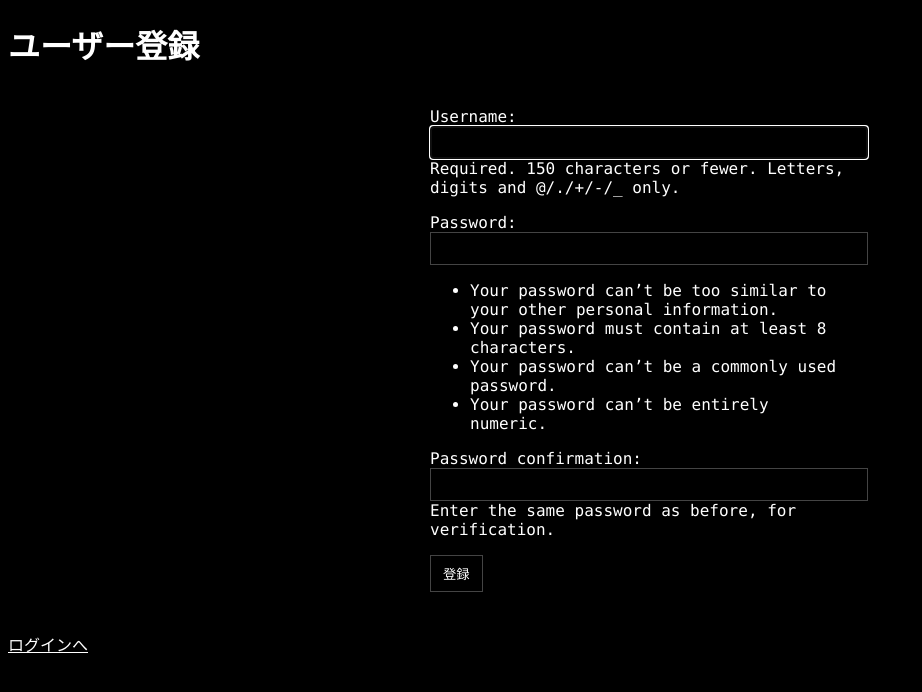
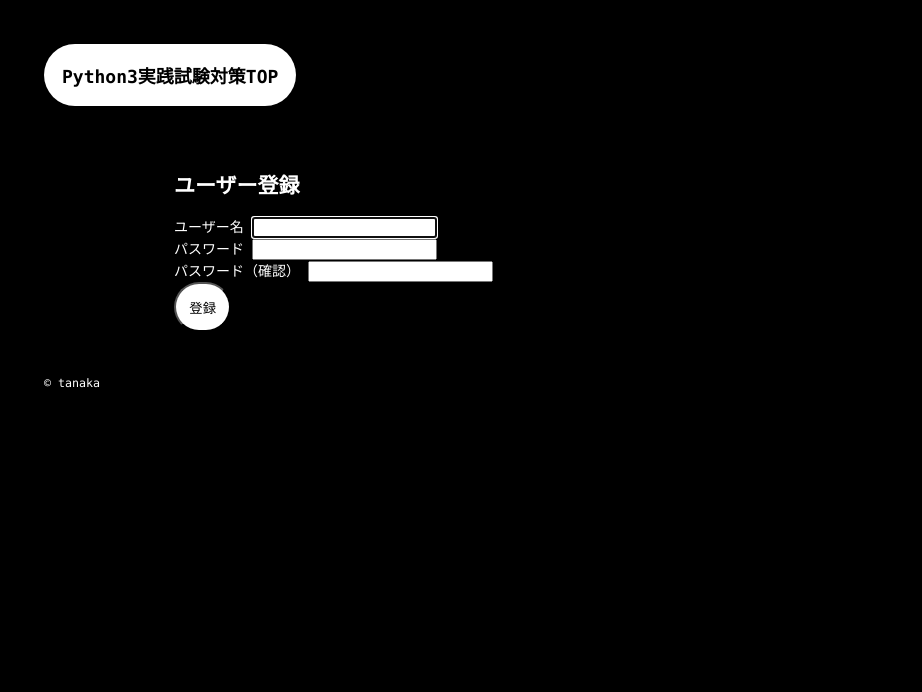
Before and after one commit to rithub0/exam_preparation, a Django app: page /accounts/signup/ in a window 1280 px wide. Shown: the top 692 px of the page, without its empty margins (0-922 px from the left). Run offline with Django 5.2, Linux system fonts and the light colour scheme; parts of the project's set-up code (start-up, migrations or seed data) failed here and were passed over.

```diff
--- a/exam/views.py
+++ b/exam/views.py
@@ -3,7 +3,8 @@ from __future__ import annotations
 import random
 
 from django.contrib.auth.forms import UserCreationForm
-from django.contrib.auth import login as auth_login
+
+# from django.contrib.auth import login as auth_login
 from django.shortcuts import render, redirect, get_object_or_404
 from django.contrib.auth.decorators import login_required
 from django.contrib import messages
@@ -91,9 +92,11 @@ def signup(request):
     if request.method == "POST":
         form = UserCreationForm(request.POST)
         if form.is_valid():
-            user = form.save()  # ← DBにユーザー作成（ORM経由）
-            auth_login(request, user)  # すぐログインさせる場合
-            return redirect("dashboard")  # 適宜あなたのトップ/ダッシュボード名へ
+            form.save()  # ← ユーザーを作成（自動ログインはしない）
+            messages.success(
+                request, "ユーザー登録が完了しました。ログインしてください。"
+            )
+            return redirect("login")  # ← ここをダッシュボードではなく login に
     else:
         form = UserCreationForm()
     return render(request, "registration/signup.html", {"form": form})
--- a/exam_preparation/settings.py
+++ b/exam_preparation/settings.py
@@ -23,7 +23,7 @@ BASE_DIR = Path(__file__).resolve().parent.parent
 SECRET_KEY = "django-insecure-u$kw@8e6al#with@a6qt=pqp4d&t%ota!2r&05hyccocd(bplx"
 
 # SECURITY WARNING: don't run with debug turned on in production!
-DEBUG = False
+DEBUG = True
 
 ALLOWED_HOSTS = [
     "127.0.0.1",
--- a/templates/exam/base.html
+++ b/templates/exam/base.html
@@ -11,9 +11,17 @@
 
 <body>
   <header class="site-header">
-    <h1 class="site-title"><a class="btn" href="{% url 'dashboard' %}">Python3実践試験対策</a></h1>
+    <h1 class="site-title"><a class="btn" href="{% url 'dashboard' %}">Python3実践試験対策TOP</a></h1>
   </header>
   <main class="site-main">
+    {% if messages %}
+      <ul class="messages">
+        {% for message in messages %}
+          <li class="message">{{ message }}</li>
+        {% endfor %}
+      </ul>
+    {% endif %}
+
     {% block content %}{% endblock %}
   </main>
   <footer class="site-footer">
--- a/templates/registration/login.html
+++ b/templates/registration/login.html
@@ -11,6 +11,7 @@
   </form>
   <p><a href="{% url 'password_reset' %}">パスワードをお忘れですか？</a></p>
 </section>
-
-<a class="btn" href="{% url 'signup' %}">ユーザー登録</a>
+<p>
+  <a class="btn" href="{% url 'signup' %}">ユーザー登録</a>
+</p>
 {% endblock %}
--- a/templates/registration/signup.html
+++ b/templates/registration/signup.html
@@ -1,26 +1,47 @@
-{% load static %}
-<!doctype html>
-<html lang="ja">
-<head>
-  <meta charset="utf-8">
-  <title>Sign up</title>
-  <meta name="viewport" content="width=device-width, initial-scale=1">
-  <style>
-    body { background:#000; color:#fff; font-family:Consolas, monospace; }
-    form { max-width:420px; margin:40px auto; }
-    label, input { display:block; width:100%; }
-    input { background:#000; color:#fff; border:1px solid #444; padding:8px; }
-    button { background:#000; color:#fff; border:1px solid #444; padding:8px 12px; }
-    a { color:#fff; }
-  </style>
-</head>
-<body>
-  <h1>ユーザー登録</h1>
-  <form method="post">
+{% extends "exam/base.html" %}
+
+{% block title %}ユーザー登録 | exam_preparation{% endblock %}
+
+{% block content %}
+<section class="panel">
+  <h2 class="panel-title">ユーザー登録</h2>
+
+  <form method="post" class="form">
     {% csrf_token %}
-    {{ form.as_p }}
-    <button type="submit">登録</button>
+
+    {% if form.non_field_errors %}
+      <div class="form-errors">
+        {{ form.non_field_errors }}
+      </div>
+    {% endif %}
+
+    <div class="form-row">
+      <label for="{{ form.username.id_for_label }}">ユーザー名</label>
+      {{ form.username }}
+      {% if form.username.errors %}
+        <div class="field-errors">{{ form.username.errors }}</div>
+      {% endif %}
+    </div>
+
+    <div class="form-row">
+      <label for="{{ form.password1.id_for_label }}">パスワード</label>
+      {{ form.password1 }}
+      {% if form.password1.errors %}
+        <div class="field-errors">{{ form.password1.errors }}</div>
+      {% endif %}
+    </div>
+
+    <div class="form-row">
+      <label for="{{ form.password2.id_for_label }}">パスワード（確認）</label>
+      {{ form.password2 }}
+      {% if form.password2.errors %}
+        <div class="field-errors">{{ form.password2.errors }}</div>
+      {% endif %}
+    </div>
+
+    <div class="form-actions">
+      <button type="submit" class="btn">登録</button>
+    </div>
   </form>
-  <p><a href="{% url 'login' %}">ログインへ</a></p>
-</body>
-</html>
+</section>
+{% endblock %}
```
